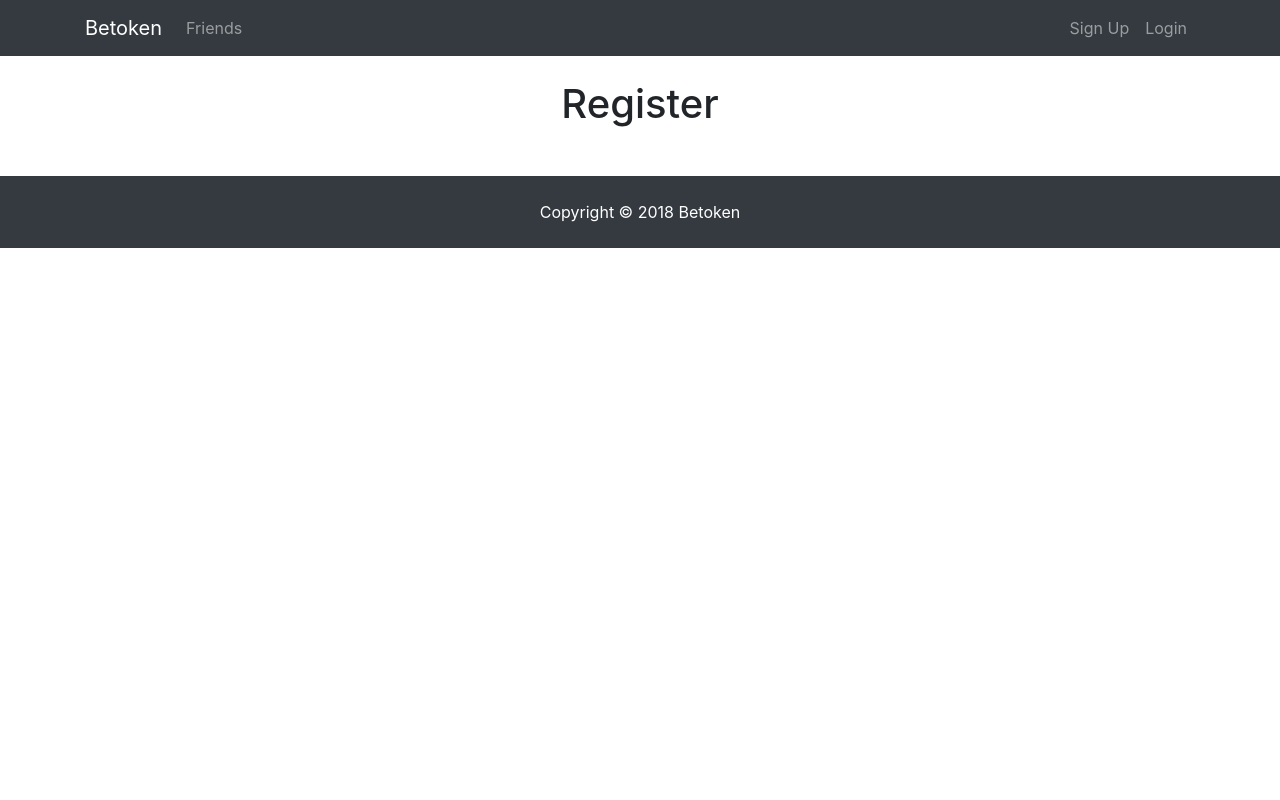
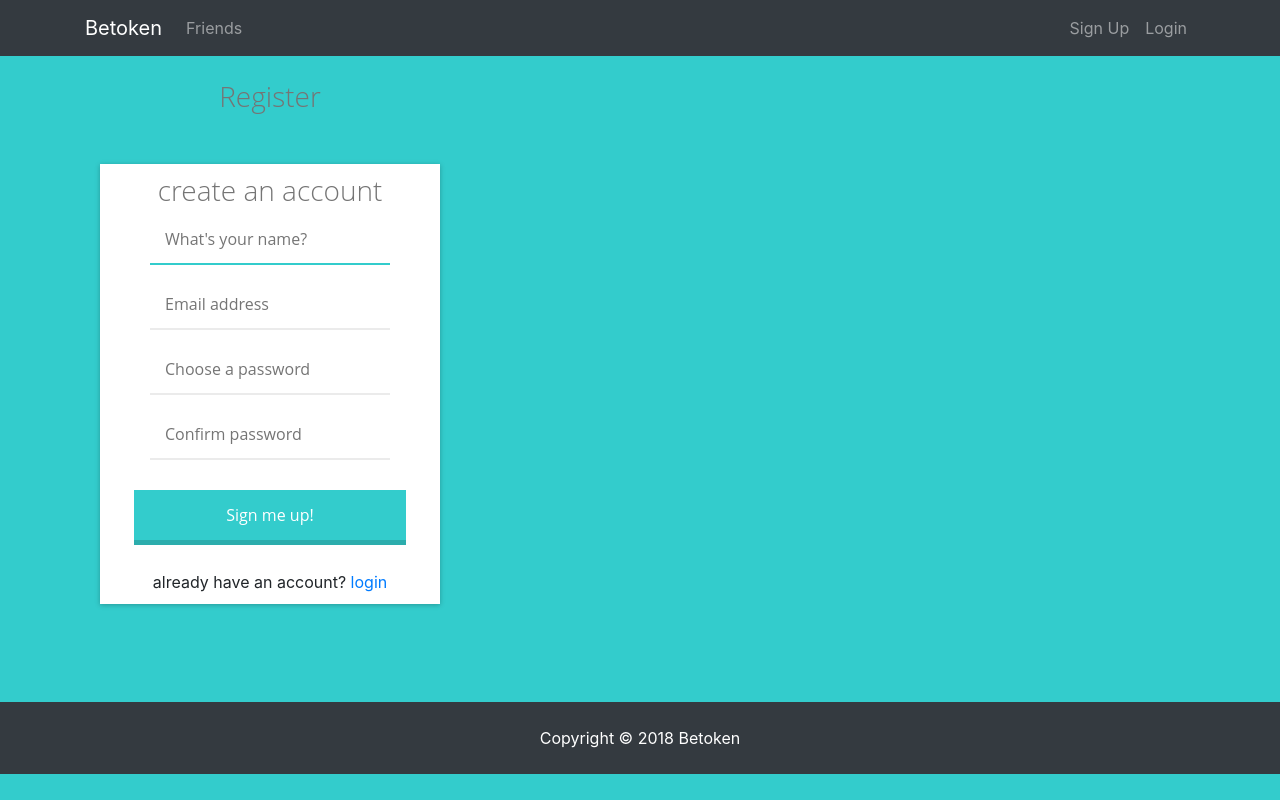
Before and after one commit to Betoken-Blockchain/Betoken, a React (Create React App) app in the folder client/: page /register in a window 1280 px wide. Built offline with nearby package versions, Linux system fonts and the light colour scheme.

Commit message:
Create registration and login forms, for styling

```diff
--- /dev/null
+++ b/client/src/components/auth/Auth.css
@@ -0,0 +1,90 @@
+::selection {
+  background-color: #b5e2e7;
+}
+
+::-moz-selection {
+  background-color: #8ac7d8;
+}
+
+body {
+  background: #3cc;
+}
+
+.container {
+  display: -webkit-flex;
+  display: flex;
+  height: 100%;
+}
+
+#logbox {
+  padding: 10px;
+  margin: 50px auto;
+  width: 340px;
+  background-color: #fff;
+  -webkit-box-shadow: 0 1px 5px rgba(0, 0, 0, 0.25);
+  -moz-box-shadow: 0 1px 5px rgba(0, 0, 0, 0.25);
+  box-shadow: 0 1px 5px rgba(0, 0, 0, 0.25);
+}
+
+h1 {
+  text-align: center;
+  font-size: 175%;
+  color: #757575;
+  font-weight: 300;
+}
+
+h1,
+input {
+  font-family: 'Open Sans', Helvetica, sans-serif;
+}
+
+.input {
+  width: 75%;
+  height: 50px;
+  display: block;
+  margin: 0 auto 15px;
+  padding: 0 15px;
+  border: none;
+  border-bottom: 2px solid #ebebeb;
+}
+.input:focus {
+  outline: none;
+  border-bottom-color: #3cc !important;
+}
+.input:hover {
+  border-bottom-color: #dcdcdc;
+}
+.input:invalid {
+  box-shadow: none;
+}
+
+.pass:-webkit-autofill {
+  -webkit-box-shadow: 0 0 0 1000px white inset;
+}
+
+.inputButton {
+  position: relative;
+  width: 85%;
+  height: 50px;
+  display: block;
+  margin: 30px auto 30px;
+  color: white;
+  background-color: #3cc;
+  border: none;
+  -webkit-box-shadow: 0 5px 0 #2cadad;
+  -moz-box-shadow: 0 5px 0 #2cadad;
+  box-shadow: 0 5px 0 #2cadad;
+}
+.inputButton:hover {
+  top: 2px;
+  -webkit-box-shadow: 0 3px 0 #2cadad;
+  -moz-box-shadow: 0 3px 0 #2cadad;
+  box-shadow: 0 3px 0 #2cadad;
+}
+.inputButton:active {
+  top: 5px;
+  box-shadow: none;
+}
+.inputButton:focus {
+  outline: none;
+}
--- a/client/src/components/auth/Login.js
+++ b/client/src/components/auth/Login.js
@@ -1,10 +1,73 @@
 import React, { Component } from 'react';
+import { Link } from 'react-router-dom';
+import './Auth.css';
 
 class Login extends Component {
+  constructor() {
+    super();
+    this.state = {
+      email: '',
+      password: '',
+      errors: {}
+    };
+
+    this.onChange = this.onChange.bind(this);
+    this.onSubmit = this.onSubmit.bind(this);
+  }
+
+  onChange(e) {
+    this.setState({ [e.target.name]: e.target.value });
+  }
+
+  onSubmit(e) {
+    e.preventDefault();
+
+    const user = {
+      email: this.state.email,
+      password: this.state.password
+    };
+
+    console.log('user', user);
+  }
+
   render() {
     return (
       <div>
         <h1>Login</h1>
+
+        <div className="col-md-6">
+          <div id="logbox">
+            <form onSubmit={this.onSubmit}>
+              <h1>account login</h1>
+              <input
+                className="input pass"
+                name="email"
+                type="email"
+                placeholder="enter your email"
+                value={this.state.email}
+                onChange={this.onChange}
+                autoFocus
+              />
+              <input
+                className="input pass"
+                name="password"
+                type="password"
+                placeholder="enter your password"
+                value={this.state.password}
+                onChange={this.onChange}
+              />
+              <input
+                className="inputButton"
+                type="submit"
+                value="Sign me in!"
+              />
+              <div className="text-center">
+                <Link to="/register">create an account</Link> -{' '}
+                <Link to="/">forgot password</Link>
+              </div>
+            </form>
+          </div>
+        </div>
       </div>
     );
   }
--- a/client/src/components/auth/Register.js
+++ b/client/src/components/auth/Register.js
@@ -1,10 +1,90 @@
 import React, { Component } from 'react';
+import { Link } from 'react-router-dom';
+import './Auth.css';
+class Register extends Component {
+  constructor() {
+    super();
+    this.state = {
+      name: '',
+      email: '',
+      password: '',
+      password2: '',
+      errors: {}
+    };
 
-class Register extends Component {
+    this.onChange = this.onChange.bind(this);
+    this.onSubmit = this.onSubmit.bind(this);
+  }
+
+  onChange(e) {
+    this.setState({ [e.target.name]: e.target.value });
+  }
+
+  onSubmit(e) {
+    e.preventDefault();
+
+    const newUser = {
+      name: this.state.name,
+      email: this.state.email,
+      password: this.state.password,
+      password2: this.state.password2
+    };
+
+    console.log('newUser', newUser);
+  }
+
   render() {
     return (
       <div>
         <h1>Register</h1>
+        <div className="col-md-6">
+          <div id="logbox">
+            <form onSubmit={this.onSubmit}>
+              <h1>create an account</h1>
+              <input
+                className="input pass"
+                name="name"
+                type="text"
+                placeholder="What's your name?"
+                value={this.state.name}
+                onChange={this.onChange}
+                autoFocus
+              />
+              <input
+                className="input pass"
+                name="email"
+                type="email"
+                placeholder="Email address"
+                value={this.state.email}
+                onChange={this.onChange}
+              />
+              <input
+                className="input pass"
+                name="password"
+                type="password"
+                placeholder="Choose a password"
+                value={this.state.password}
+                onChange={this.onChange}
+              />
+              <input
+                className="input pass"
+                name="password2"
+                type="password"
+                placeholder="Confirm password"
+                value={this.state.password2}
+                onChange={this.onChange}
+              />
+              <input
+                className="inputButton"
+                type="submit"
+                value="Sign me up!"
+              />
+              <div className="text-center">
+                already have an account? <Link to="/login">login</Link>
+              </div>
+            </form>
+          </div>
+        </div>
       </div>
     );
   }
```
